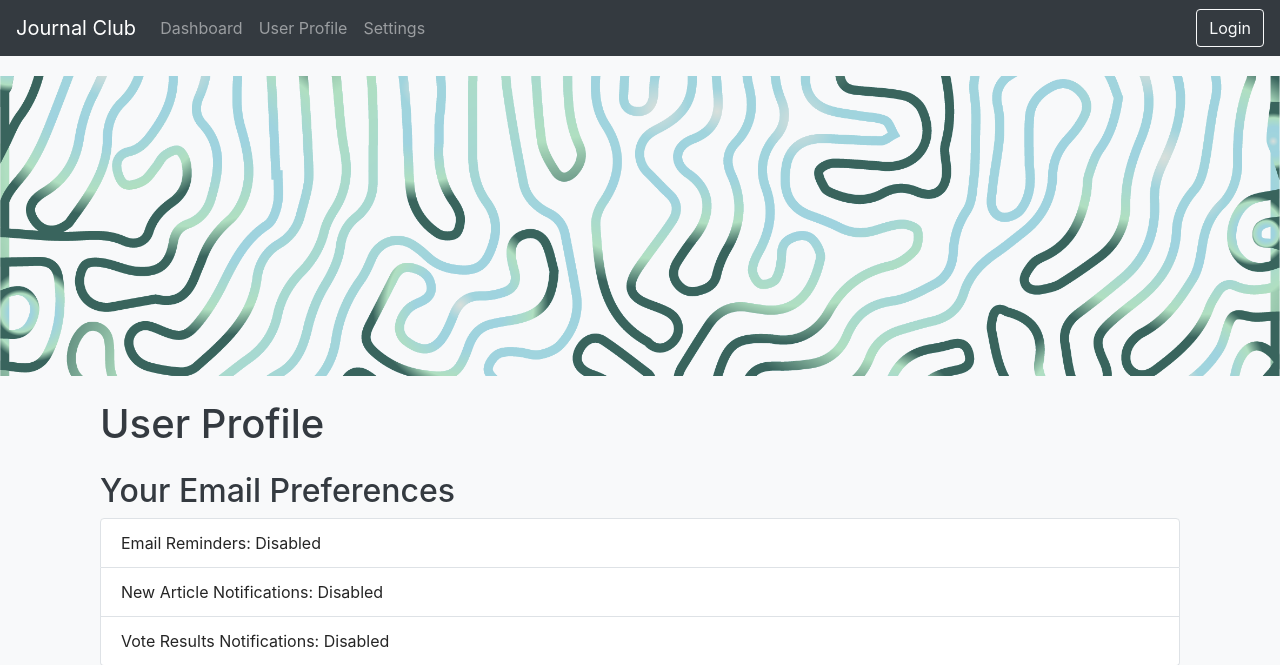
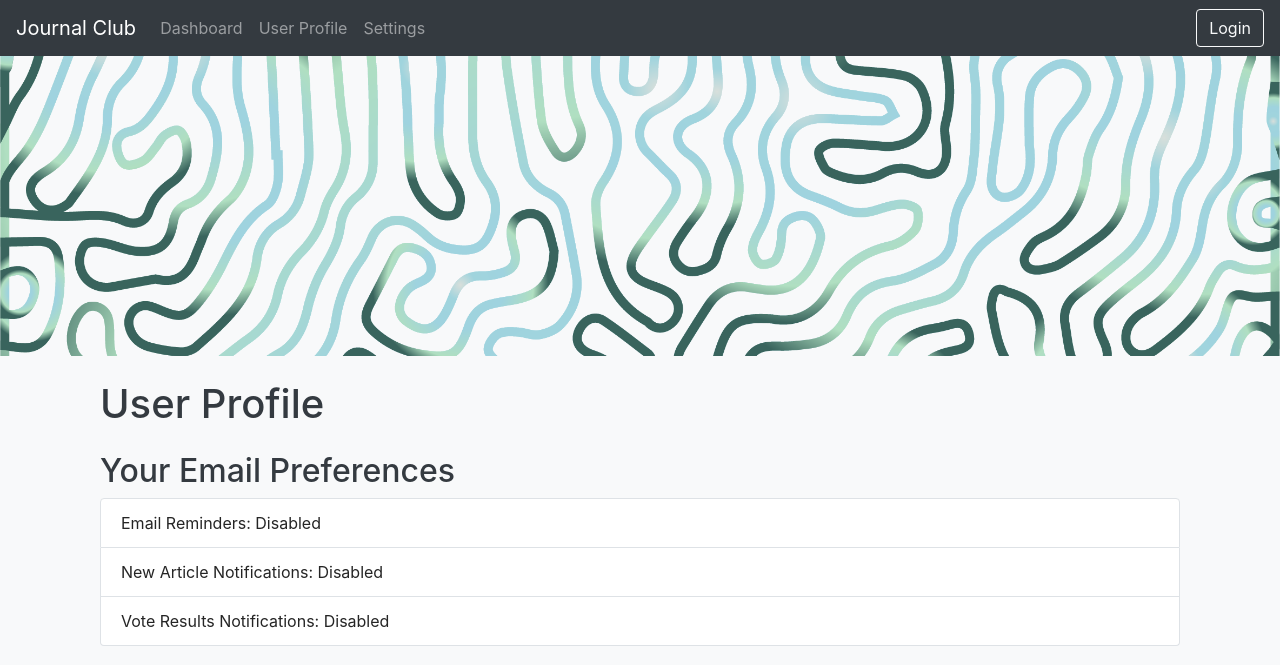
Before and after one commit to mariesantillo/journal-club, a Python web app: template templates/user.html in a window 1280 px wide. Shown: the top 665 px of the page. Run offline with Jinja, Linux system fonts and the light colour scheme; the template is opened without the code that fills it, so the values that code supplies are empty; some libraries are stand-ins or nearby versions.

Commit message:
Remove margins

```diff
--- a/static/style.css
+++ b/static/style.css
@@ -1,14 +1,17 @@
 body {
     background-color: #f8f9fa;
     color: #252525;
+    margin: 0; /* Ensure no default margin */
+    padding: 0; /* Ensure no default padding */
 }
 
 .navbar {
-    margin-bottom: 20px;
+    margin-bottom: 0; /* Remove margin below navbar */
 }
 
 .cover-image {
-    margin-top: 20px;
+    margin: 0; /* Remove margin */
+    padding: 0; /* Remove padding */
 }
 
 .btn-outline-light {
```
